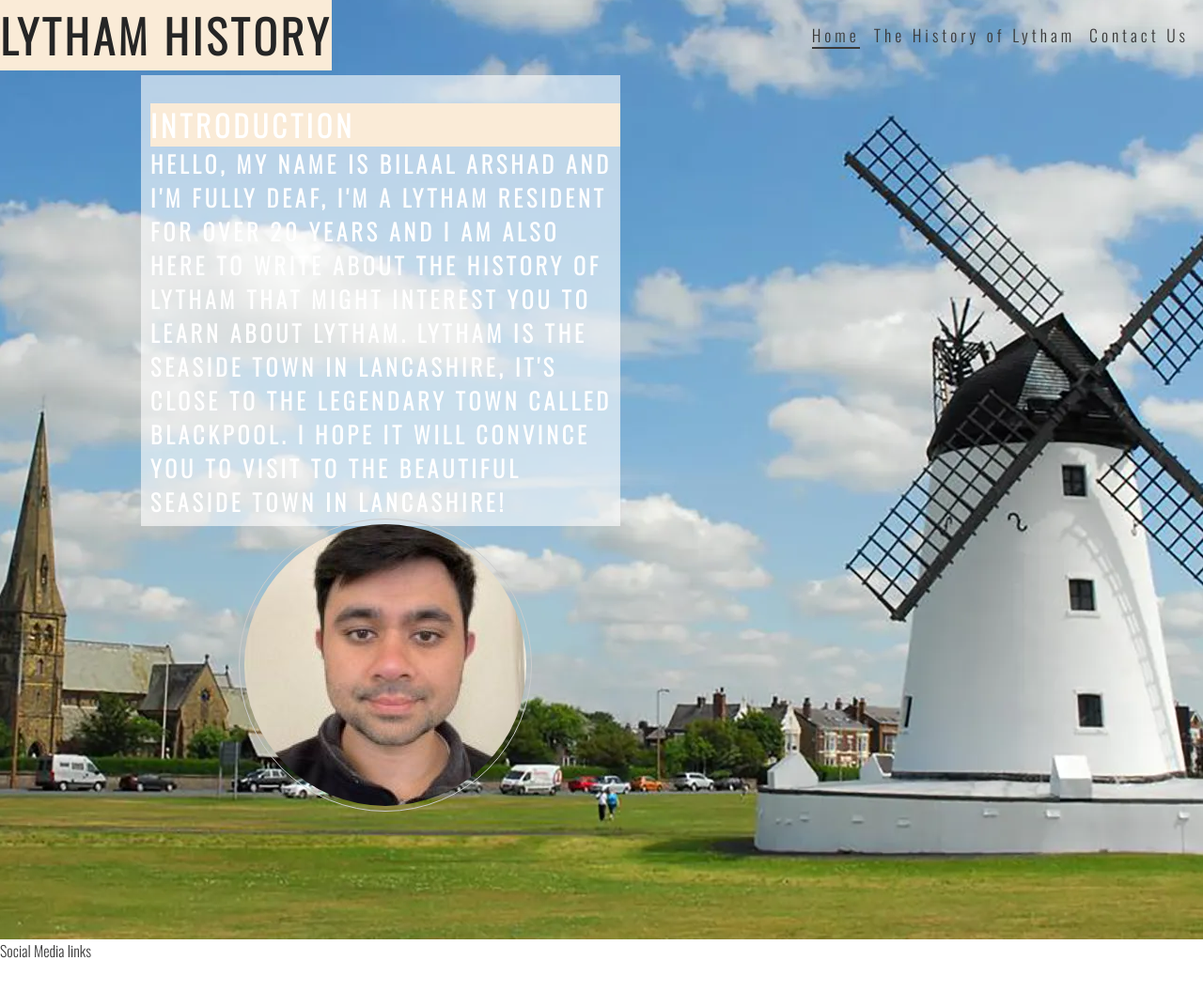
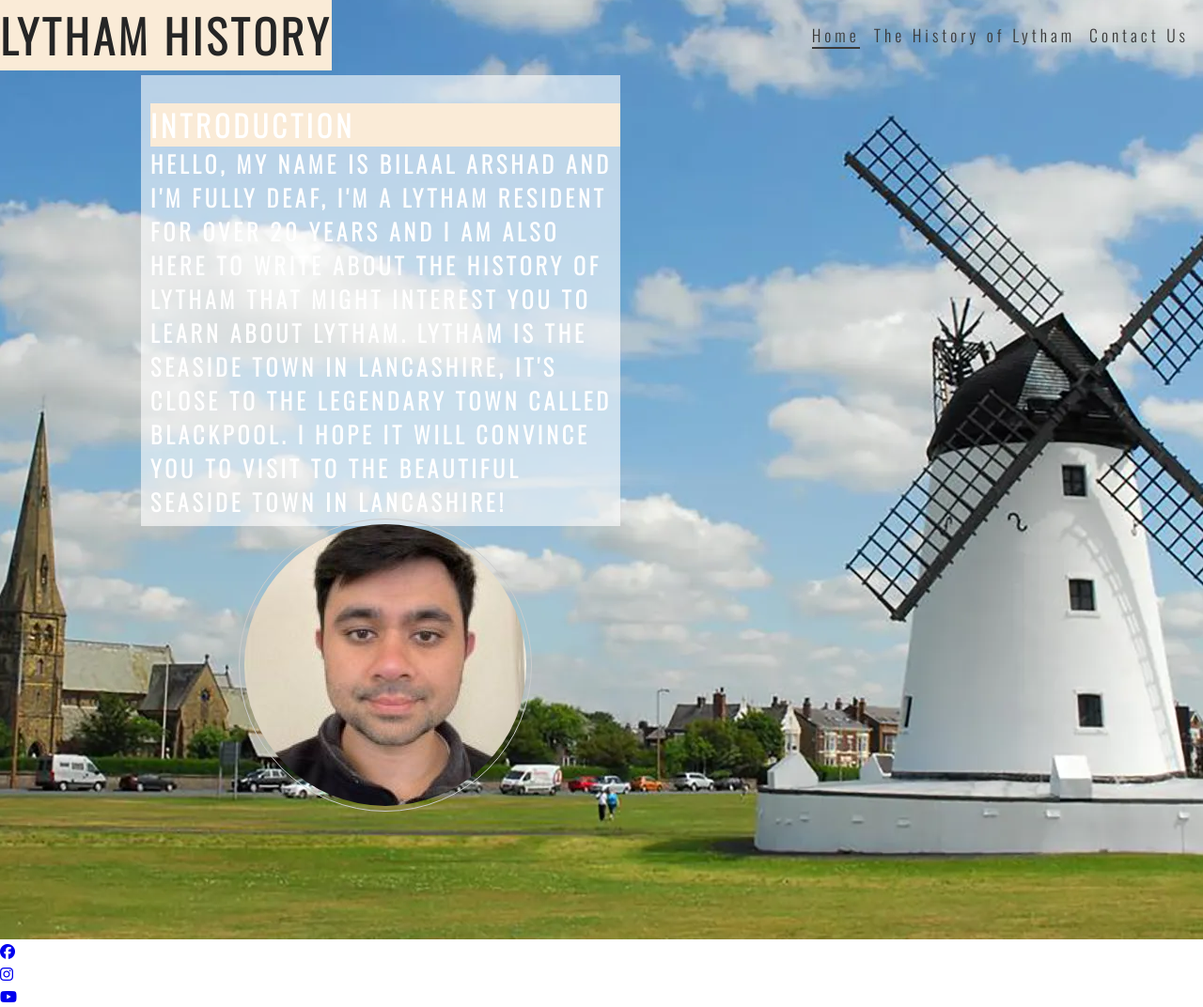
Before and after one commit to BillyArshad/Lytham_History_PP1, a plain HTML site: page index.html in a window 1280 px wide. Shown: the whole page at 94% size. Before the commit the page ends 1024 px from the top, so only its background shows below. Drawn offline with nearby package versions, Linux system fonts and the light colour scheme; a web font is replaced by a local one.

Commit message:
Add social media icons to footer

```diff
--- a/index.html
+++ b/index.html
@@ -40,7 +40,23 @@
         </div>
     </section>
     <footer>
-        Social Media links
+        <ul>
+            <li>
+                <a href="https://facebook.com" target="_blank" rel="noopener"
+                    aria-label="Visit our Facebook page (opens in a new tab)"><i class="fa-brands fa-facebook"></i></a>
+            </li>
+            <li>
+                <a href="https://instagram.com" target="_blank" rel="noopener"
+                    aria-label="Visit our Instagram page (opens in a new tab)"><i class="fa-brands fa-instagram"></i></a>
+            </li>
+            <li>
+                <a href="https://youtube.com" target="_blank" rel="noopener"
+                    aria-label="Visit our YouTube page (opens in a new tab)"><i class="fa-brands fa-youtube"></i></a>
+            </li>
+        </ul>
     </footer>
+
+    <!-- font awesome script for Lytham History project -->
+    <script src="https://kit.fontawesome.com/3d43e22fd8.js" crossorigin="anonymous"></script>
 </body>
 </html>
```
